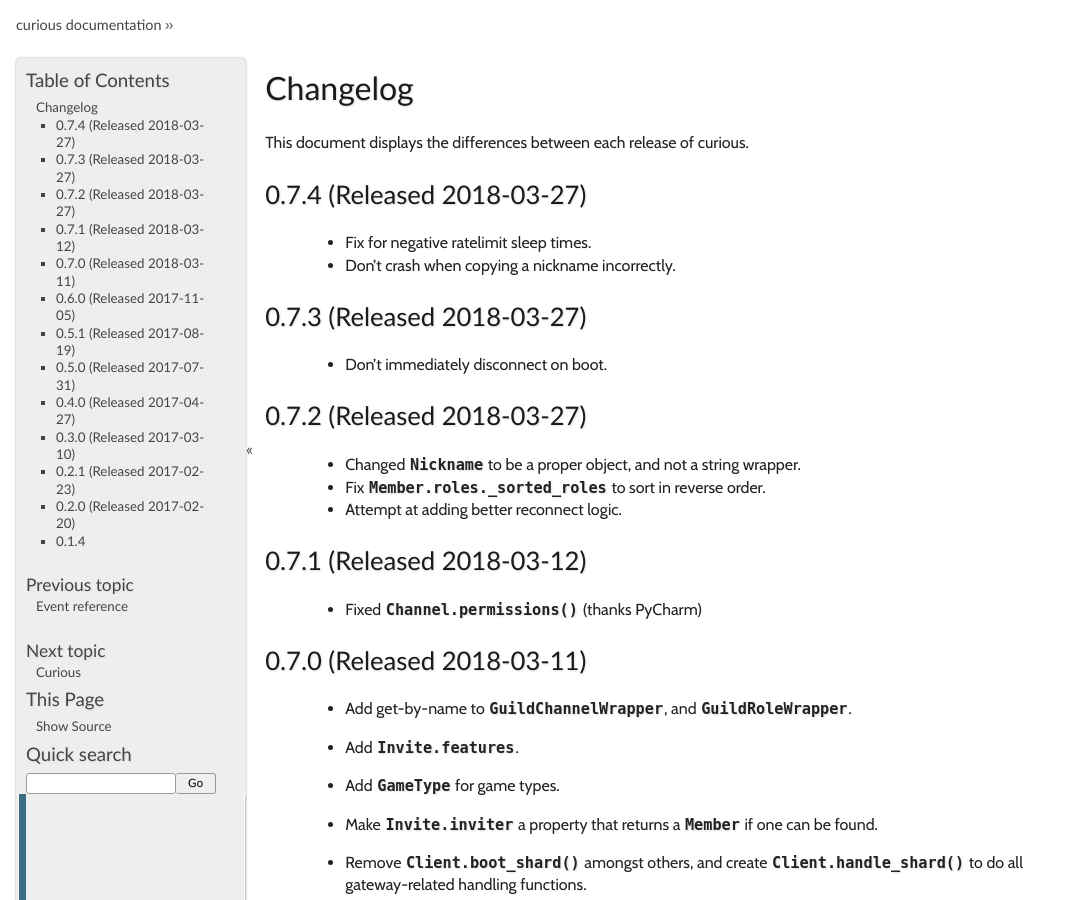
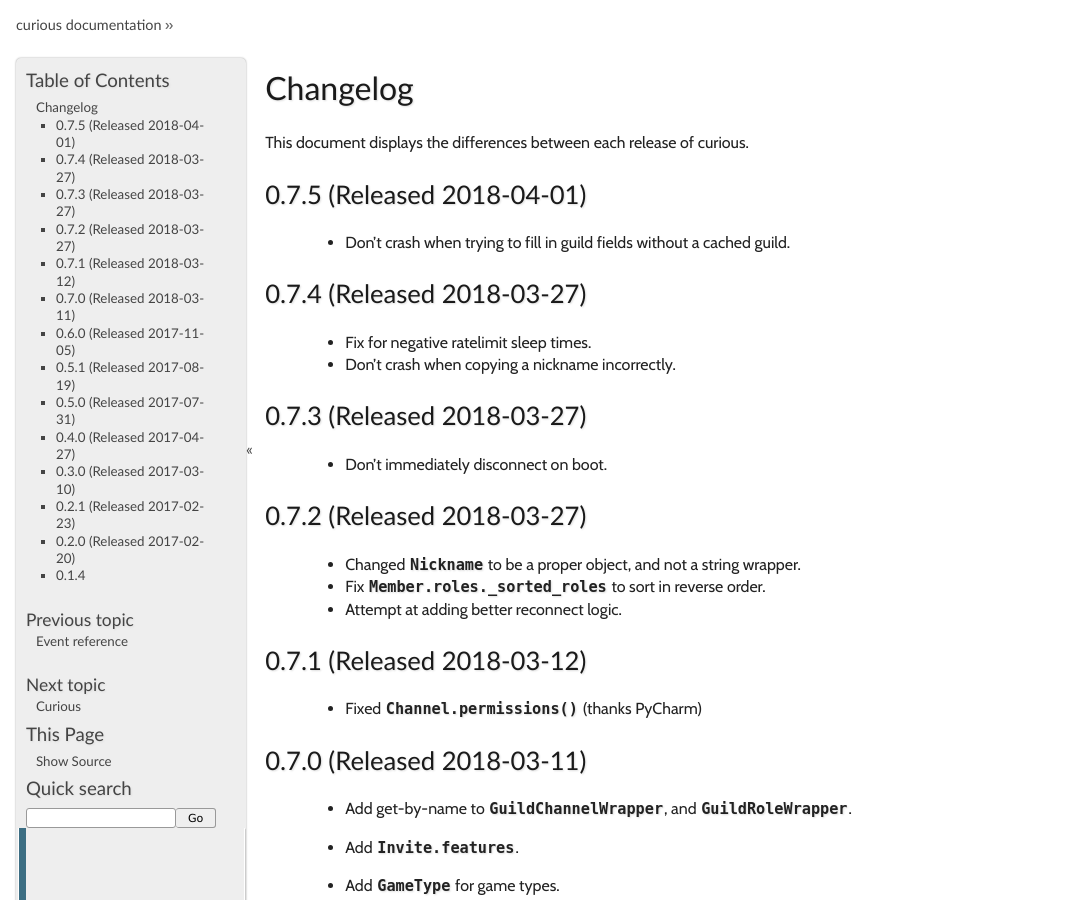
Before and after one commit to Fuyukai/curious, a Sphinx documentation site: the page built from docs/source/changelog.rst, in a window 1280 px wide and 900 px high. Shown: the whole window, without its empty margins (0-1071 px from the left). Built offline with Sphinx 7.4.7, drawn with Linux system fonts in a browser that asks for light colours; the version number could not be read and is left out.

Commit message:
0.7.5
Signed-off-by: Laura F. D <l@veriny.tf>

```diff
--- a/docs/source/changelog.rst
+++ b/docs/source/changelog.rst
@@ -2,6 +2,11 @@ Changelog
 =========
 
 This document displays the differences between each release of curious.
+
+0.7.5 (Released 2018-04-01)
+---------------------------
+
+ - Don't crash when trying to fill in guild fields without a cached guild.
 
 0.7.4 (Released 2018-03-27)
 ---------------------------
```
